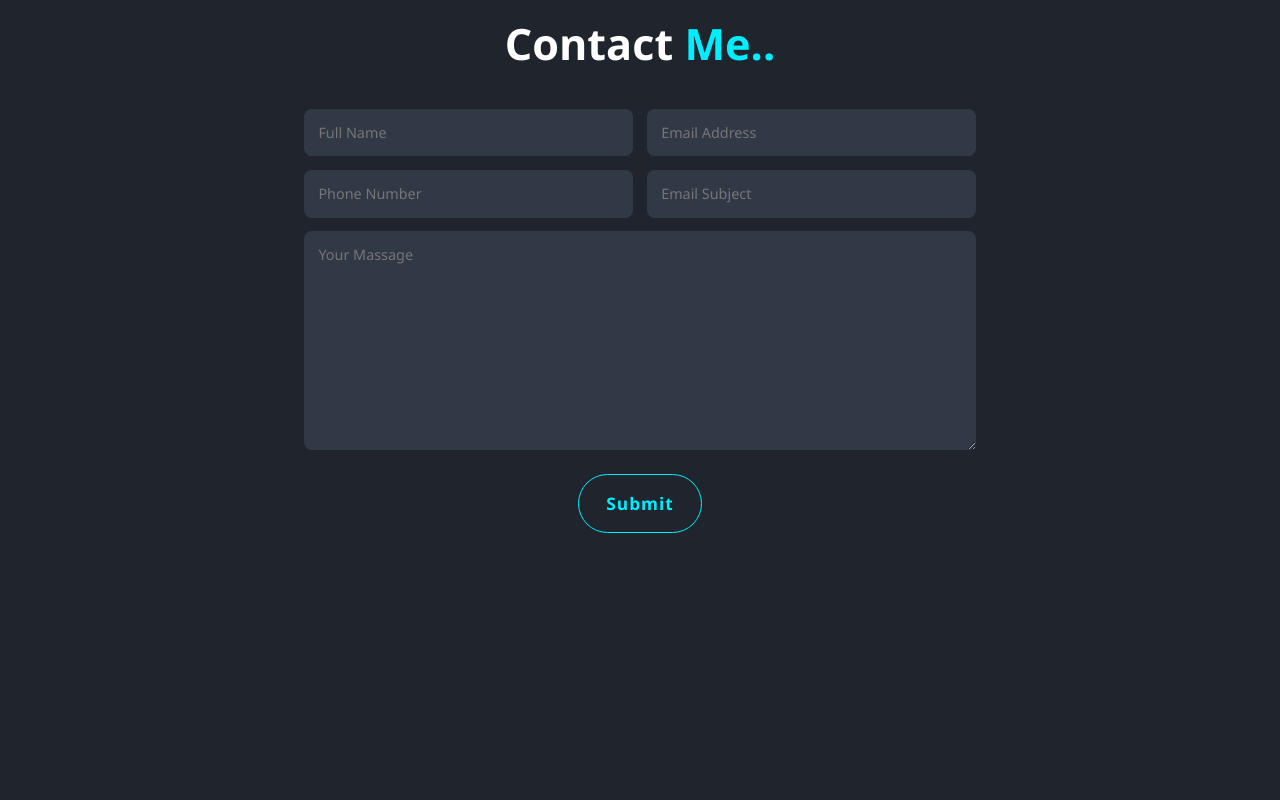
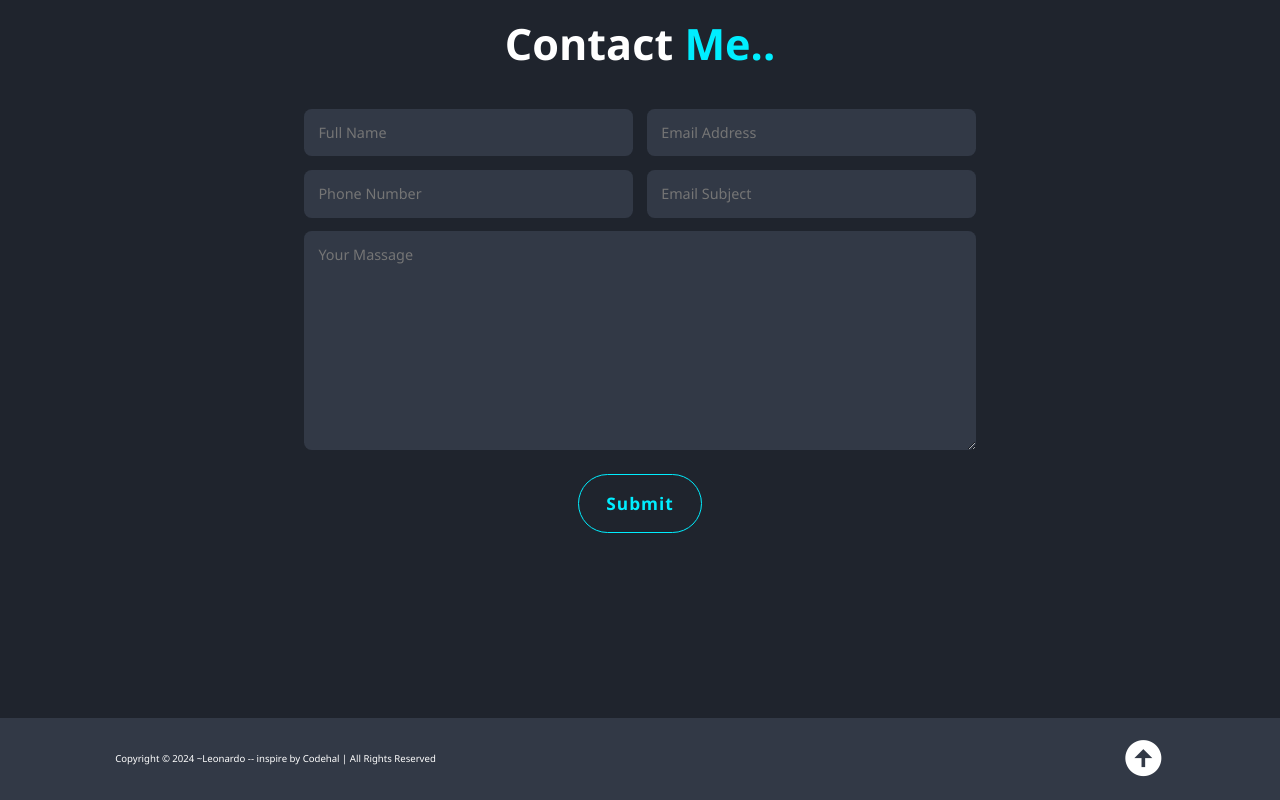
Before and after one commit to MB6000000/RPPW-I, a plain HTML site: page index.html in a window 1280 px wide. Shown: the part 3282-4082 px from the top of the page. Before the commit the page ends 4000 px from the top, so only its background shows below. Drawn offline with nearby package versions, Linux system fonts and the light colour scheme.

Commit message:
footer section

```diff
--- a/index.html
+++ b/index.html
@@ -258,5 +258,20 @@
       </form>
     </section>
     <!-- contact end -->
+
+    <!-- footer begin -->
+    <section id="footer" class="footer">
+      <div class="text">
+        <Leonardo>
+          Copyright &copy; 2024 ~Leonardo -- inspire by Codehal | All Rights
+          Reserved
+        </p>
+      </div>
+
+      <div class="BacktoTop">
+        <a href="#home"><i class="bx bxs-up-arrow-circle"></i></a>
+      </div>
+    </section>
+    <!-- footer end -->
   </body>
 </html>
--- a/style/style.css
+++ b/style/style.css
@@ -332,3 +332,22 @@ span {
   margin-top: 1.5rem;
   cursor: pointer;
 }
+
+#footer {
+  display: flex;
+  justify-content: space-between;
+  align-items: center;
+  /* flex-wrap: wrap; */
+  padding: 2rem 9%;
+  background-color: var(--secondary-color);
+  min-height: fit-content;
+}
+
+.text p {
+  font-size: 1.5rem;
+}
+
+.BacktoTop a i {
+  font-size: 4.5rem;
+  color: var(--tertiary-color);
+}
```
